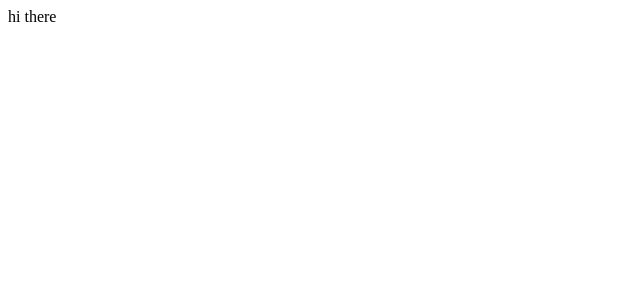
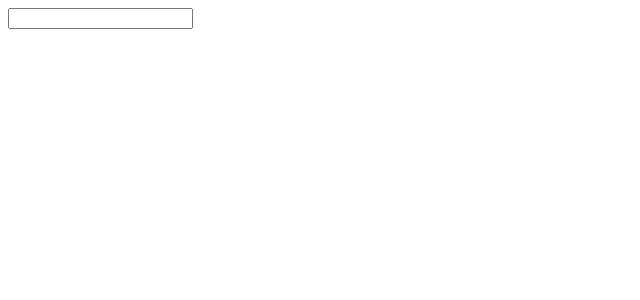
Before and after one commit to axelOngaro/video-browser, a Vue app: page / in a window 1280 px wide. Shown: the top 300 px of the page, without its empty margins (0-640 px from the left). Built offline with nearby package versions, Linux system fonts and the light colour scheme.

Commit message:
Added searchbar

```diff
--- a/src/App.vue
+++ b/src/App.vue
@@ -1,11 +1,20 @@
 <template>
   <div>
-    hi there
+    <SearchBar @termChange="onTermChange" />
   </div>
 </template>
 
 <script>
+import SearchBar from "./components/SearchBar";
 export default {
   name: "App",
+  components: {
+    SearchBar,
+  },
+  methods: {
+    onTermChange(searchTerm) {
+      console.log(searchTerm);
+    },
+  },
 };
 </script>
--- /dev/null
+++ b/src/components/SearchBar.vue
@@ -0,0 +1,18 @@
+<template>
+  <div>
+    <input type="text" @input="onInput" />
+  </div>
+</template>
+
+<script>
+export default {
+  name: "SearchBar",
+  methods: {
+    onInput: function(event) {
+      this.$emit("termChange", event.target.value);
+    },
+  },
+};
+</script>
+
+<style lang="stylus" scoped></style>
```
